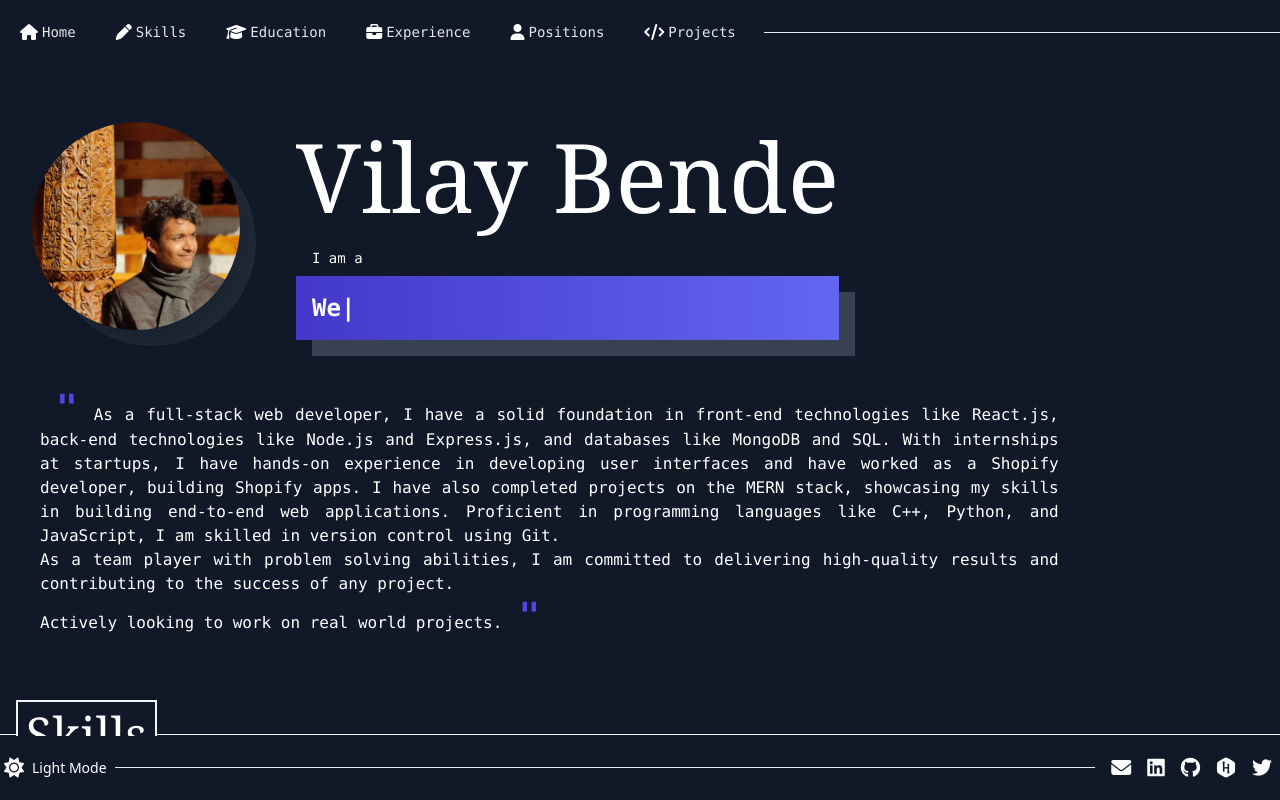
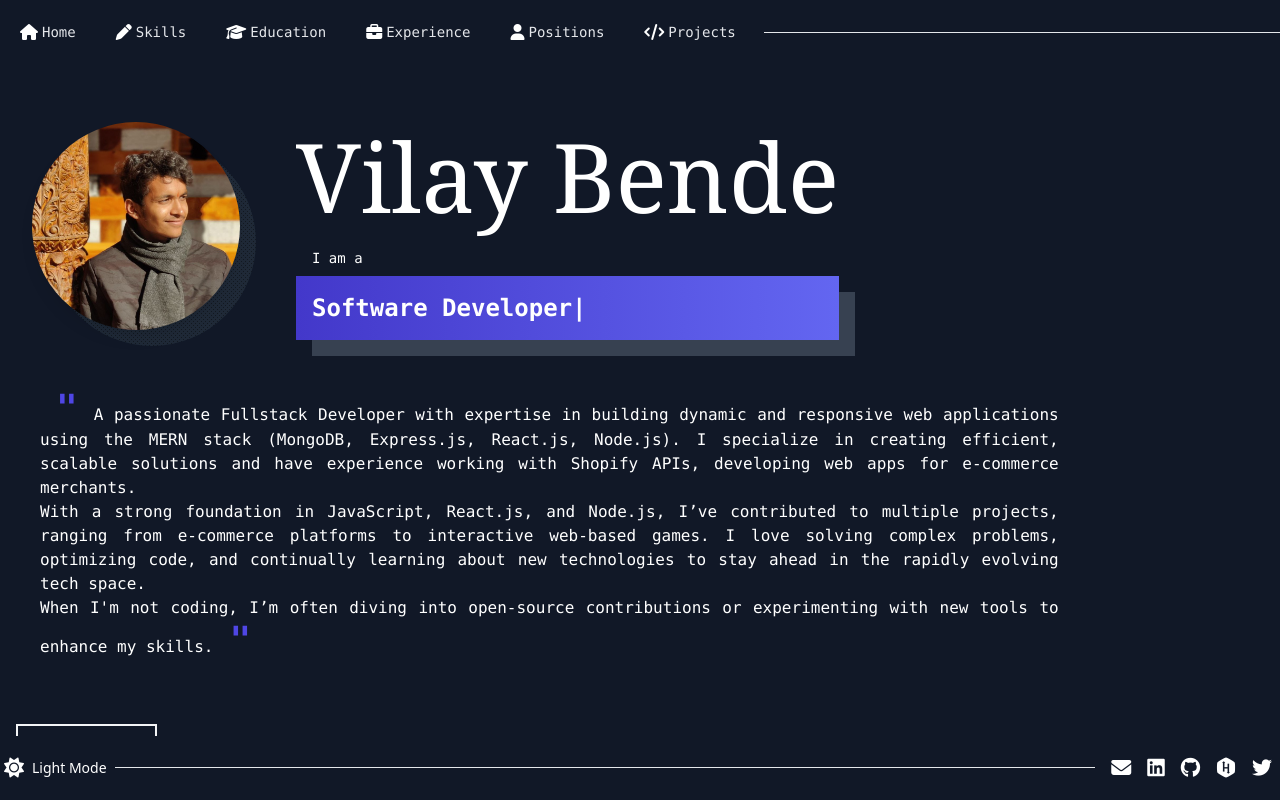
Before and after one commit to vilay1702/portfolio, a React (Create React App) app: page / in a window 1280 px wide. Shown: the top 800 px of the page. Built offline with nearby package versions, Linux system fonts and the light colour scheme.

Commit message:
updated about and DP

```diff
--- a/src/components/Home.js
+++ b/src/components/Home.js
@@ -3,7 +3,11 @@ import Typed from "react-typed";
 import DP from "../images/profile_pic.jpeg";
 import { ThemeContext } from "../ThemeContext";
 
-const roles = ["Web Developer", "Competitive Programmer", "Web Designer"];
+const roles = [
+  "Full-stack Developer",
+  "ShOpify Developer",
+  "Software Developer",
+];
 const name = "Vilay Bende".split("");
 
 const Home = () => {
@@ -65,21 +69,20 @@ const Home = () => {
             <span className="font-mono text-indigo-600 font-bold text-4xl mx-4">
               "
             </span>
-            As a full-stack web developer, I have a solid foundation in
-            front-end technologies like React.js, back-end technologies like
-            Node.js and Express.js, and databases like MongoDB and SQL. With
-            internships at startups, I have hands-on experience in developing
-            user interfaces and have worked as a Shopify developer, building
-            Shopify apps. I have also completed projects on the MERN stack,
-            showcasing my skills in building end-to-end web applications.
-            Proficient in programming languages like C++, Python, and
-            JavaScript, I am skilled in version control using Git.
+            A passionate Fullstack Developer with expertise in building dynamic
+            and responsive web applications using the MERN stack (MongoDB,
+            Express.js, React.js, Node.js). I specialize in creating efficient,
+            scalable solutions and have experience working with Shopify APIs,
+            developing web apps for e-commerce merchants.
             <br />
-            As a team player with problem solving abilities, I am committed to
-            delivering high-quality results and contributing to the success of
-            any project.
+            With a strong foundation in JavaScript, React.js, and Node.js, I’ve
+            contributed to multiple projects, ranging from e-commerce platforms
+            to interactive web-based games. I love solving complex problems,
+            optimizing code, and continually learning about new technologies to
+            stay ahead in the rapidly evolving tech space.
             <br />
-            Actively looking to work on real world projects.
+            When I'm not coding, I’m often diving into open-source contributions
+            or experimenting with new tools to enhance my skills.
             <span className="font-mono text-indigo-600 font-bold text-4xl mx-4">
               "
             </span>
```
Also changed, not shown: src/images/profile_pic.jpeg.
